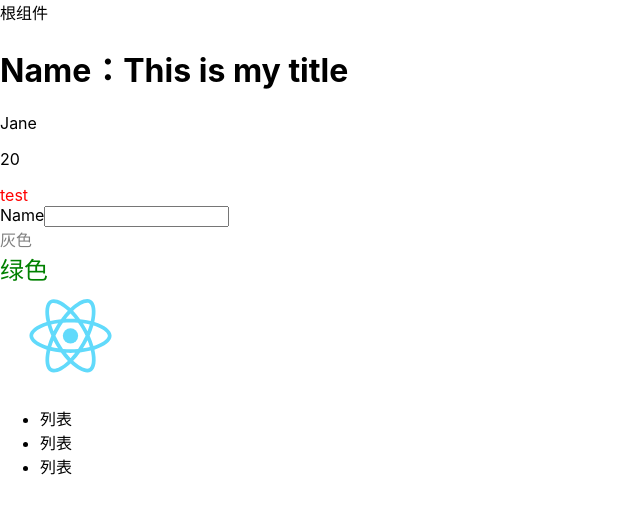
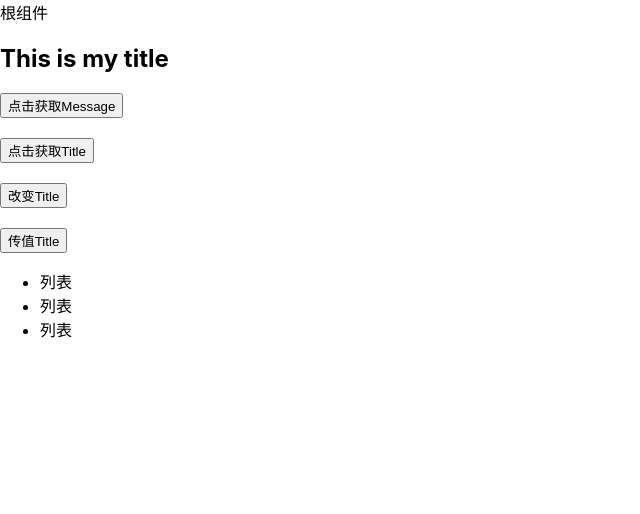
Before and after one commit to jackniu/react-app, a React (Create React App) app: page / in a window 1280 px wide. Shown: the top 514 px of the page, without its empty margins (0-640 px from the left). Built offline with nearby package versions, Linux system fonts and the light colour scheme.

Commit message:
Add click event.

```diff
--- a/src/components/Home.js
+++ b/src/components/Home.js
@@ -13,22 +13,43 @@ class Home extends Component {
             style: {
                 fontSize: '24px',
                 color: 'green'
-            }
+            },
+            message: 'Message',
         }
+        this.getMessage = this.getMessage.bind(this);
+    }
+
+    getMessage() {
+        alert(this.state.message);
+    }
+
+    getTitle = () => {
+        alert(this.state.title);
+    }
+
+    getData = () => {
+        this.setState({
+            title: 'New title'
+        })
+    }
+
+    setTitle = (str) => {
+        this.setState({
+            title: str
+        })
     }
 
     render() {
         return (
             <div className="home">
-                <h1>Name：{this.state.title}</h1>
-                <p>{this.state.user.name}</p>
-                <p>{this.state.user.age}</p>
-                <div className="red">test</div>
-                <label htmlFor="name">Name</label>
-                <input id="name" type="text" />
-                <div style={{ color: 'gray' }}>灰色</div>
-                <div style={this.state.style}>绿色</div>
-                <img className="logo" src={require('../assets/images/logo.svg')} />
+                <h2>{this.state.title}</h2>
+                <button onClick={this.getMessage}>点击获取Message</button>
+                <br /><br />
+                <button onClick={this.getTitle}>点击获取Title</button>
+                <br /><br />
+                <button onClick={this.getData}>改变Title</button>
+                <br /><br />
+                <button onClick={this.setTitle.bind(this, 'Jack')}>传值Title</button>
             </div>
         )
     }
```
